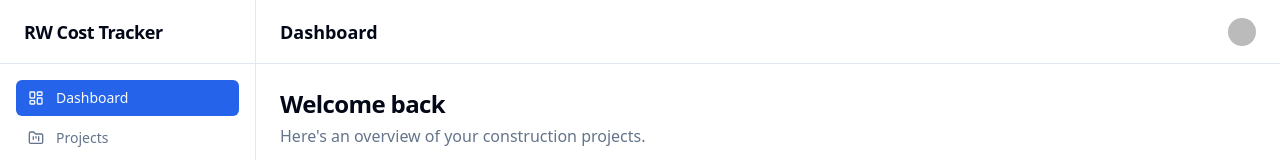
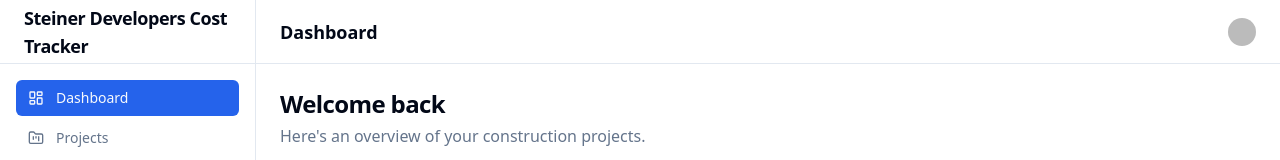
Before and after one commit to riverwest-mike/steinerdeveloperscostreporting, a Next.js app: page /dashboard in a window 1280 px wide. Shown: the top 160 px of the page. Built offline with nearby package versions, Linux system fonts and the light colour scheme; no server answers; the database is empty; sample sign-in values are in the browser's storage; some icons are missing.

Commit message:
rebrand: rename app to Steiner Developers Cost Tracker
https://claude.ai/code/session_01B849Qyw1tWpgsDZ1rXhNtr

```diff
--- a/app/layout.tsx
+++ b/app/layout.tsx
@@ -3,8 +3,8 @@ import { ClerkProvider } from "@clerk/nextjs";
 import "./globals.css";
 
 export const metadata: Metadata = {
-  title: "River West Cost Tracker",
-  description: "Construction cost tracking and reporting for River West Partners",
+  title: "Steiner Developers Cost Tracker",
+  description: "Construction cost tracking and reporting for Steiner Developers",
 };
 
 export default function RootLayout({
--- a/components/layout/sidebar.tsx
+++ b/components/layout/sidebar.tsx
@@ -38,7 +38,7 @@ export function Sidebar({ role }: SidebarProps) {
       {/* Logo */}
       <div className="flex h-16 items-center border-b px-6">
         <span className="text-lg font-bold tracking-tight">
-          RW Cost Tracker
+          Steiner Developers Cost Tracker
         </span>
       </div>
 
```
